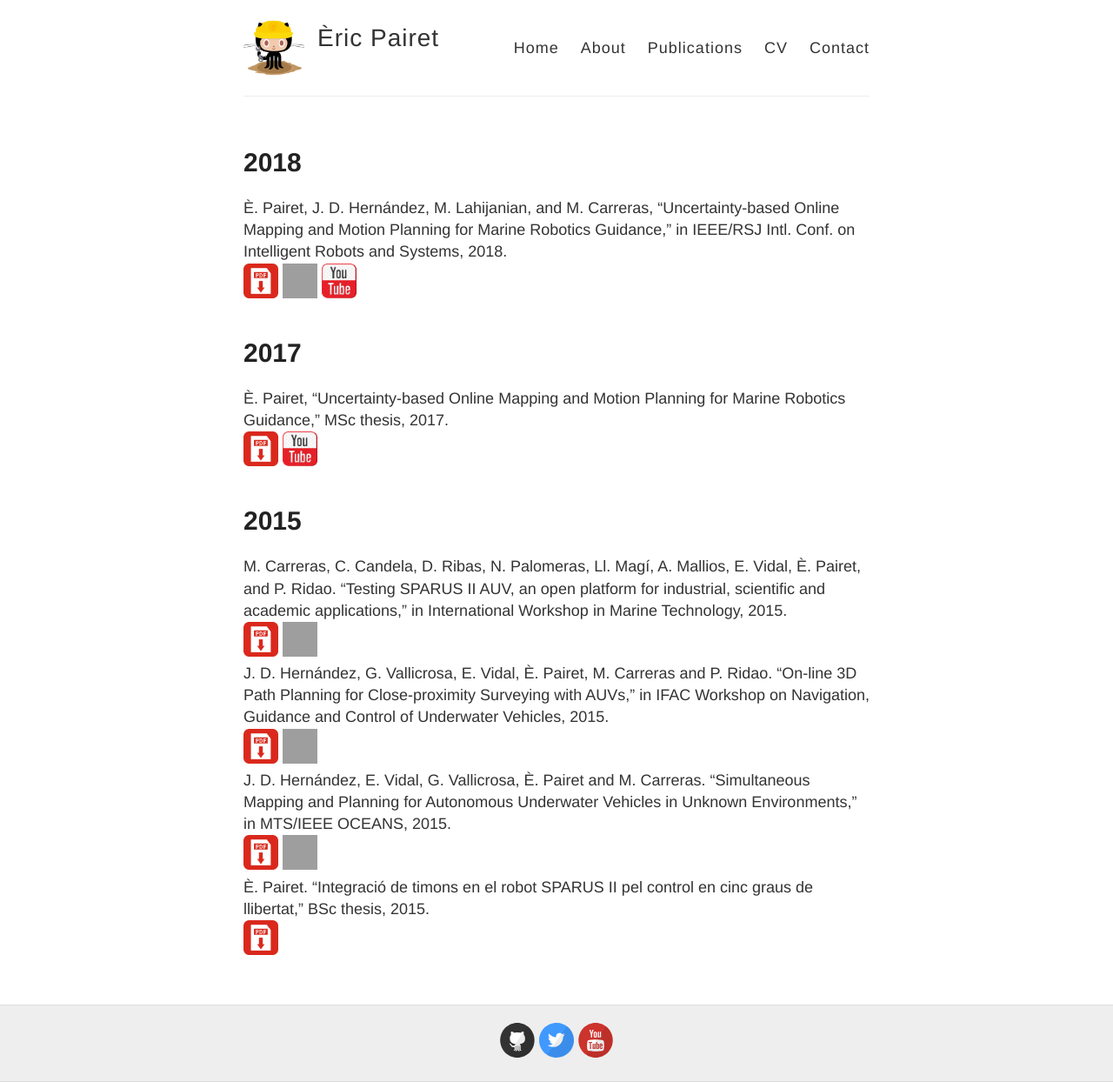
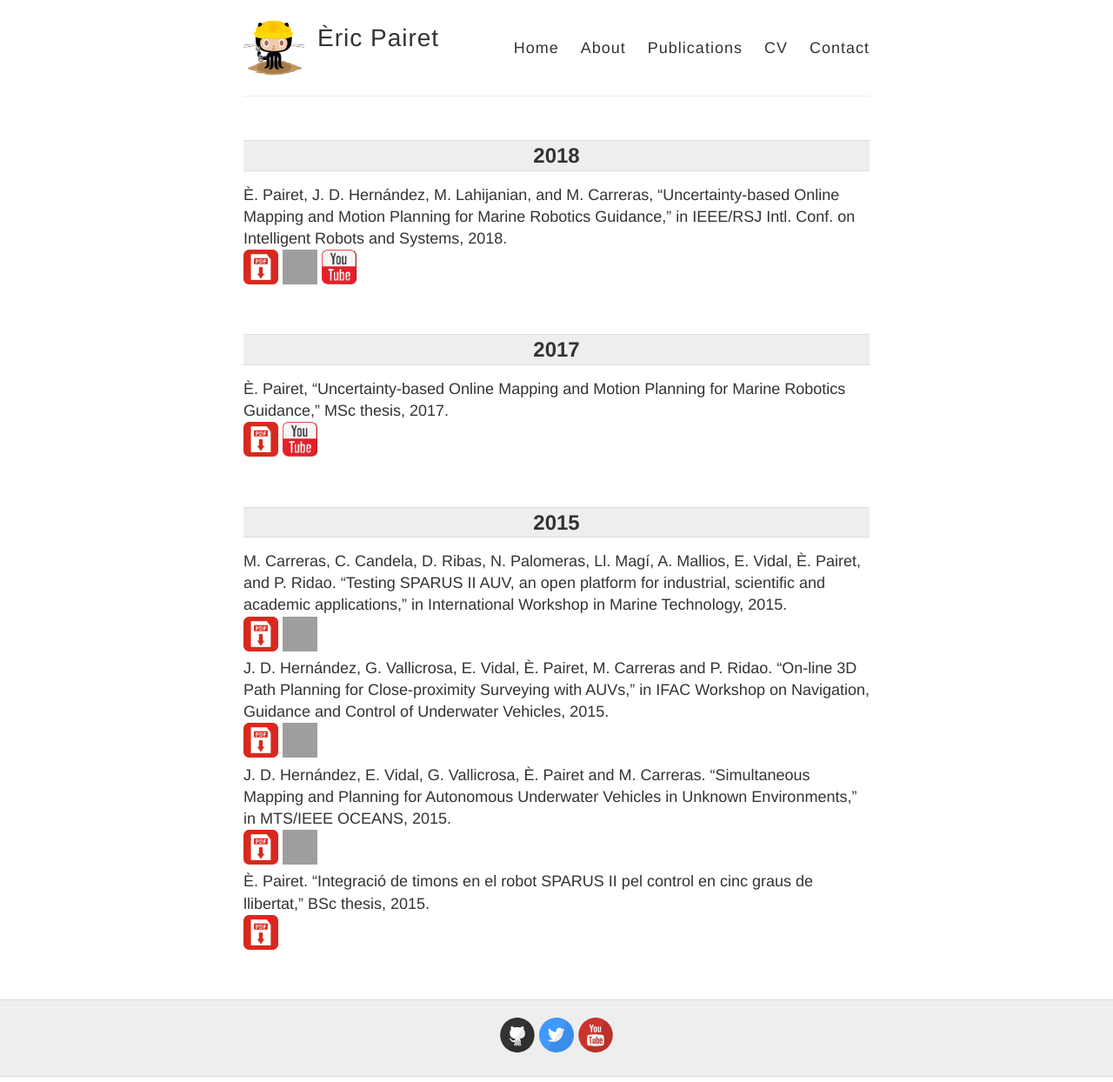
Before and after one commit to ericpairet/ericpairet.github.io, a Jekyll site: the page built from xtra/nav_tabs/publications.md, in a window 1280 px wide. Shown: the whole page at 87% size. Built offline with Jekyll 4.4.1, drawn with Linux system fonts in a browser that asks for light colours.

Commit message:
Sytle in publications

```diff
--- a/style.scss
+++ b/style.scss
@@ -283,6 +283,14 @@ footer {
   text-align: center;
 }
 
+.wrapper-header {
+  margin-top: 50px;
+  border-top: 1px solid #ddd;
+  border-bottom: 1px solid #ddd;
+  background-color: $lightGray;
+  text-align: center;
+}
+
 // Settled on moving the import of syntax highlighting to the bottom of the CSS
 // ... Otherwise it really bloats up the top of the CSS file and makes it difficult to find the start
 @import "highlights";
--- a/xtra/nav_tabs/publications.md
+++ b/xtra/nav_tabs/publications.md
@@ -2,15 +2,17 @@
 layout: default
 ---
 
-<!--
-<h1><span style="background-color: #FFFF00">Marked text</span></h1>
--->
-
-<h1>2018</h1>
+<div class="wrapper-header">
+  <font size="5"><b>2018</b></font>
+</div>
 {% include publications.html publications=site.data.2018 %}
 
-<h1>2017</h1>
+<div class="wrapper-header">
+  <font size="5"><b>2017</b></font>
+</div>
 {% include publications.html publications=site.data.2017 %}
 
-<h1>2015</h1>
+<div class="wrapper-header">
+  <font size="5"><b>2015</b></font>
+</div>
 {% include publications.html publications=site.data.2015 %}
```
